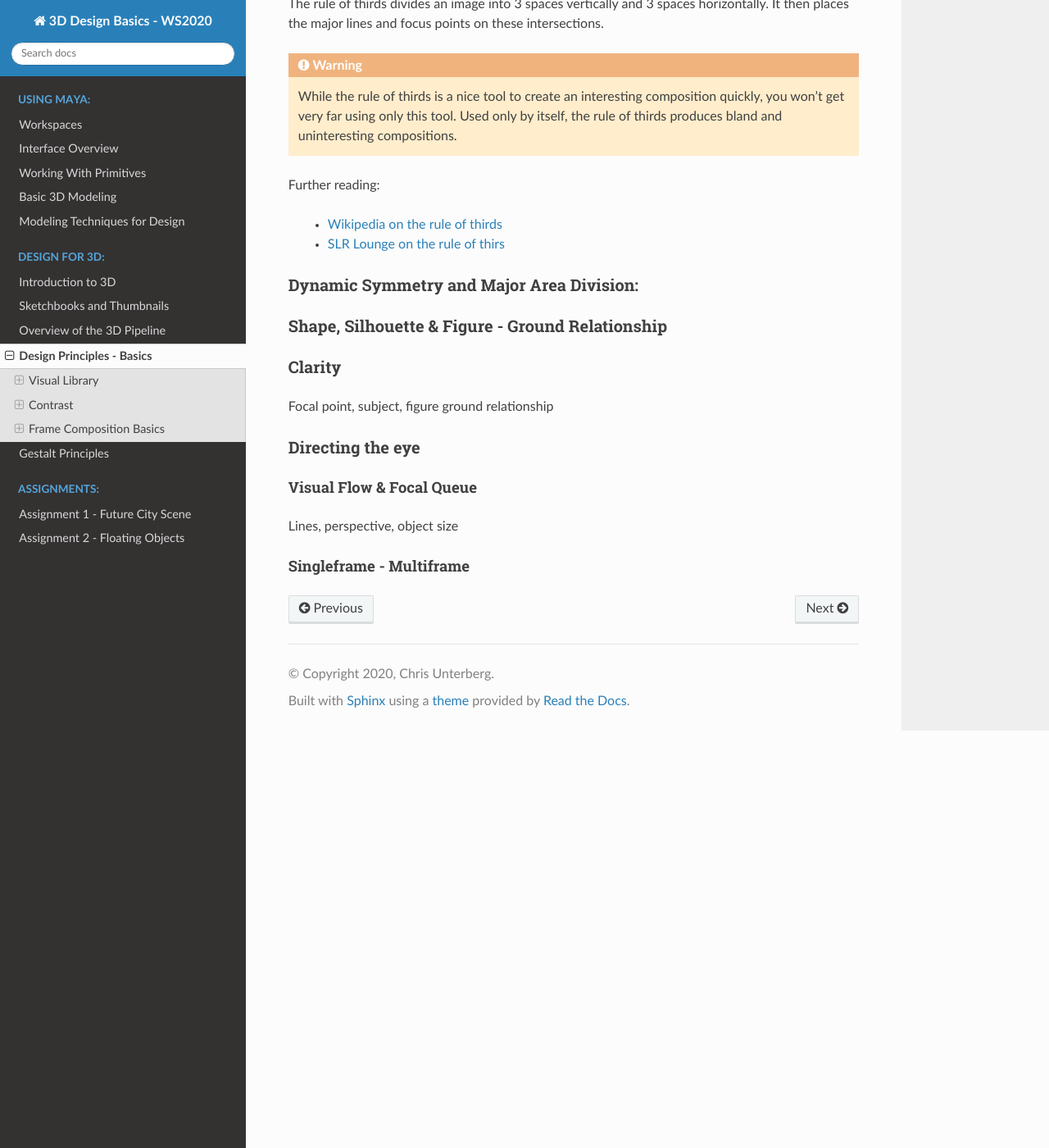
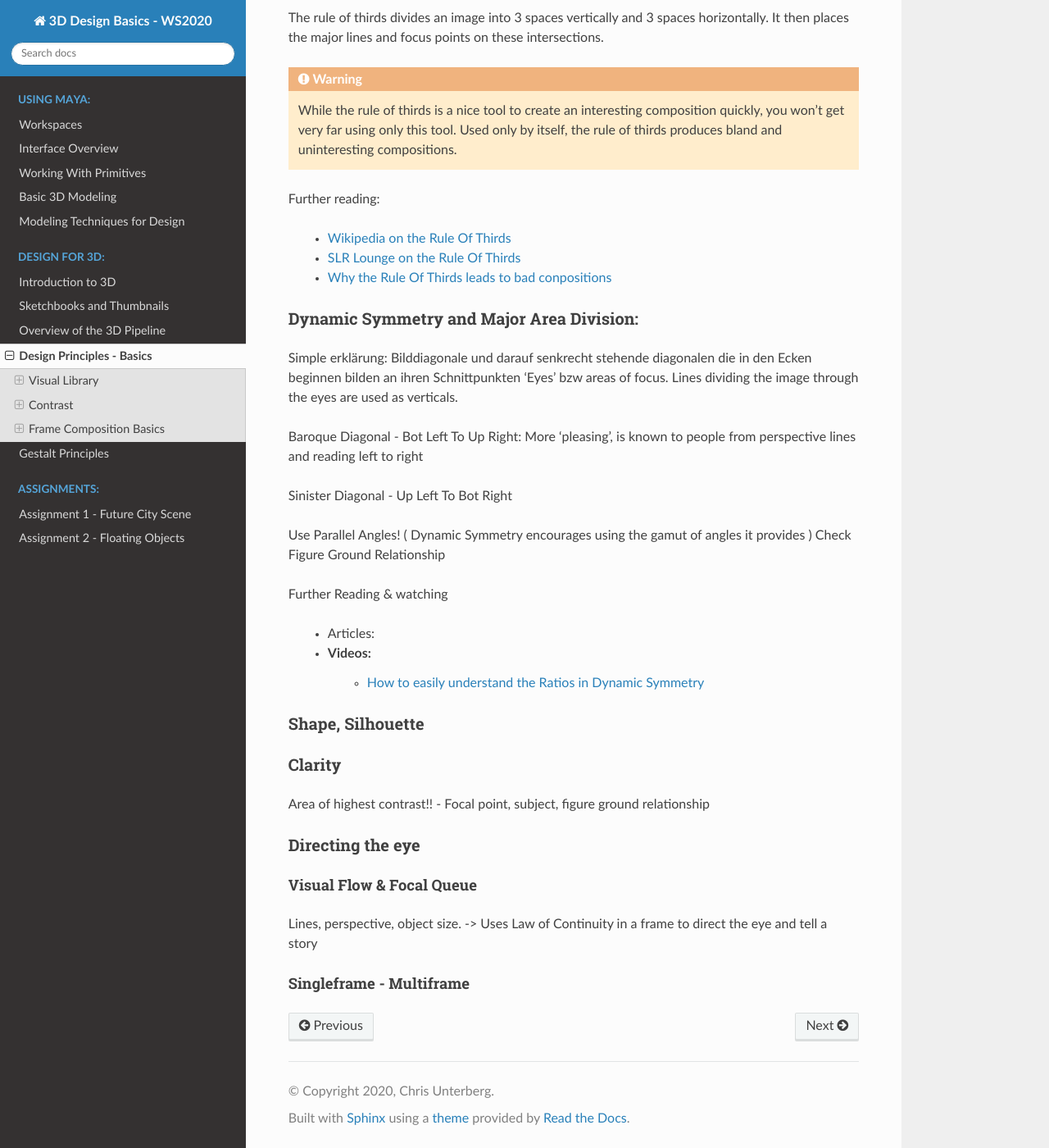
Before and after one commit to tetsuoanimation/beginner3dmaya2020, a Sphinx documentation site: the page built from documentation/Design/L3_DesignPrinicplesPrimer.rst, in a window 1280 px wide and 1400 px high, scrolled down 2833 px. Shown: the whole window at 82% size. Built offline with Sphinx 7.4.7 and the Read the Docs theme 2.0.0, drawn with Linux system fonts in a browser that asks for light colours.

```diff
--- a/documentation/Design/L3_DesignPrinicplesPrimer.rst
+++ b/documentation/Design/L3_DesignPrinicplesPrimer.rst
@@ -25,6 +25,7 @@ When creating anything, we can use this knowledge to shape the perception, story
 an audience.
 
 Further reading:
+
     * `The contrast effect on wikipedia <https://en.wikipedia.org/wiki/Contrast_effect>`_
     * `Examples of the contrast effect <https://effectiviology.com/contrast-effect/>`_
 
@@ -129,28 +130,50 @@ the major lines and focus points on these intersections.
 
 Further reading:
 
-    * `Wikipedia on the rule of thirds <https://en.wikipedia.org/wiki/Rule_of_thirds>`_
-    * `SLR Lounge on the rule of thirs <https://www.slrlounge.com/glossary/rule-of-thirds-definition/>`_
+    * `Wikipedia on the Rule Of Thirds <https://en.wikipedia.org/wiki/Rule_of_thirds>`_
+    * `SLR Lounge on the Rule Of Thirds <https://www.slrlounge.com/glossary/rule-of-thirds-definition/>`_
+    * `Why the Rule Of Thirds leads to bad conpositions <https://www.youtube.com/watch?v=AJ7fahM5sBQ>`_
 
 .. https://www.youtube.com/watch?v=RrxO6SZAVb4
 
 Dynamic Symmetry and Major Area Division:
 =========================================
 
+Simple erklärung: Bilddiagonale und darauf senkrecht stehende diagonalen die in den Ecken beginnen bilden an
+ihren Schnittpunkten 'Eyes' bzw areas of focus.
+Lines dividing the image through the eyes are used as verticals.
 
-Shape, Silhouette & Figure - Ground Relationship
-================================================
+Baroque Diagonal - Bot Left To Up Right: More 'pleasing', is known to people from perspective lines and reading
+left to right
+
+Sinister Diagonal - Up Left To Bot Right
+
+Use Parallel Angles! ( Dynamic Symmetry encourages using the gamut of angles it provides )
+Check Figure Ground Relationship
+
+Further Reading & watching
+
+    * Articles:
+
+    * Videos:
+        * `How to easily understand the Ratios in Dynamic Symmetry <https://www.youtube.com/watch?v=dhpgzQ-iyss&t=99s>`_
+
+
+.. _shapeAndSilhouette:
+
+Shape, Silhouette
+=================
 
 Clarity
 =======
-Focal point, subject, figure ground relationship
+Area of highest contrast!! - Focal point, subject, figure ground relationship
 
 Directing the eye
 =================
 
 Visual Flow & Focal Queue
 -------------------------
-Lines, perspective, object size
+Lines, perspective, object size. -> Uses Law of Continuity in a frame to direct the eye and tell a story
 
 
 Singleframe - Multiframe
```
Also changed, not shown: other parts of documentation/Design/L3_DesignPrinicplesPrimer.rst (+1 -1 lines), documentation/lessons/L4_ModelingForDesign.rst (+77 -5 lines), documentation/lessons/images/searchReplaceNames.png (added).
